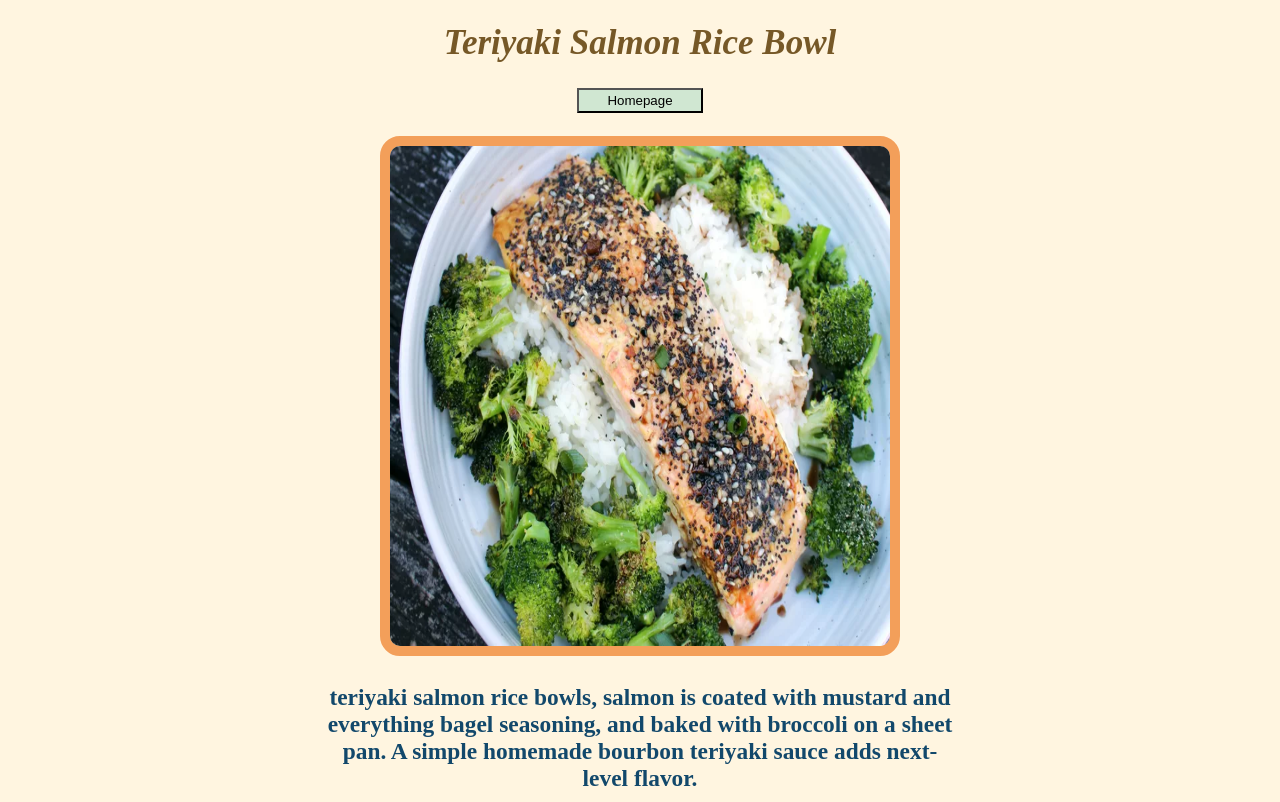
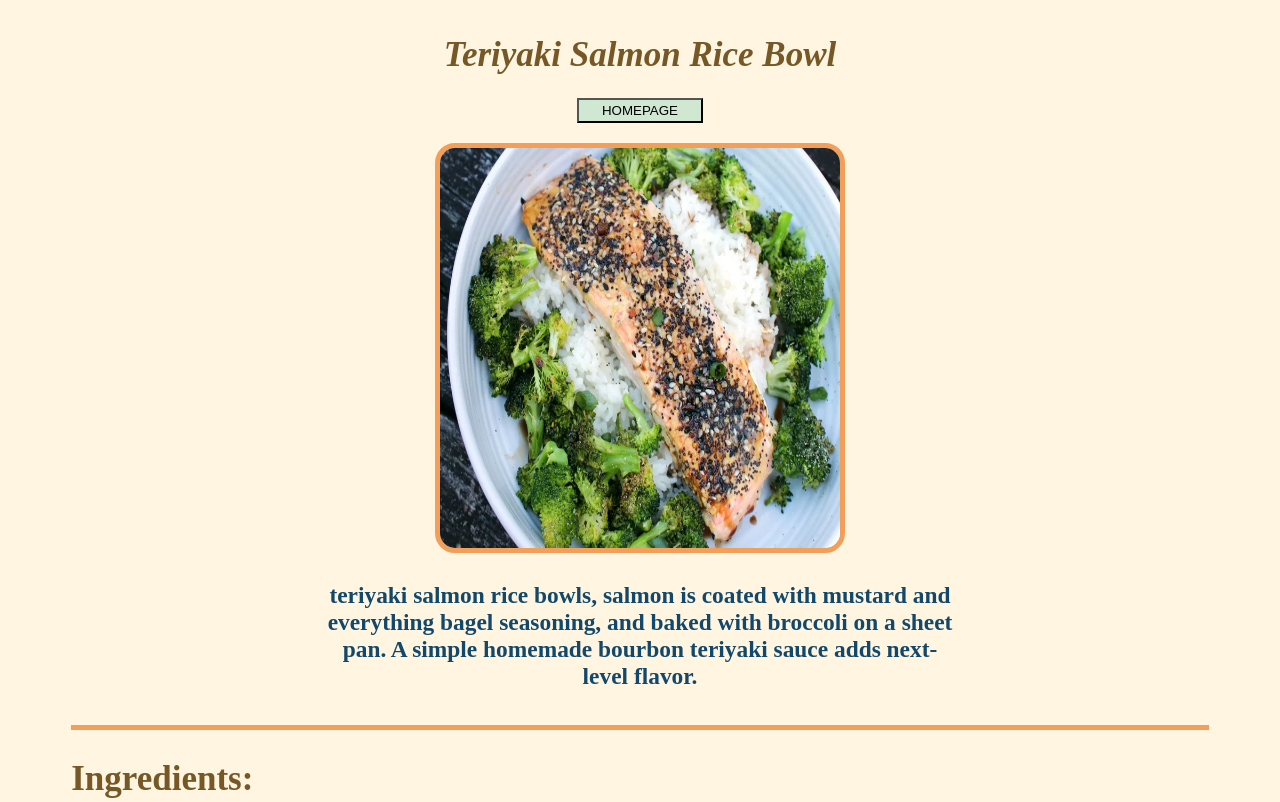
Before and after one commit to Braxton355/odin-recipes, a plain HTML site: page recipes/salmon.html in a window 1280 px wide. Shown: the top 802 px of the page. Drawn offline with Linux system fonts and the light colour scheme.

Commit message:
Cleaned up recipe pages (box model practice)
Simple additions, removed the use of line breaks, started utilizing css
margins, and box model.

```diff
--- a/recipes/recipestyles.css
+++ b/recipes/recipestyles.css
@@ -4,7 +4,7 @@ body {
 }
 
 .block-one {
-    margin: auto;
+    margin: 35px auto;
     width: 50%;
     text-align: center;
     font-size: 20px;
@@ -15,12 +15,18 @@ button {
     background-color: #D0E7D2;
     width: 20%;
     height: 25px;
+    display: block;
+    margin: 20px auto;
+}
+
+a {
+    text-decoration: none;
 }
 
 img {
-    width: 500px;
-    height: 500px;
-    border: solid 10px;
+    width: 400px;
+    height: 400px;
+    border: solid 5px;
     border-color: #F39F5A;
     border-radius: 20px;
 }
@@ -46,4 +52,5 @@ h3 {
 .ingredients, .steps {
     margin-left: 5%;
     margin-top: 2%;
+    margin-bottom: 30px;
 }
--- a/recipes/salmon.html
+++ b/recipes/salmon.html
@@ -9,14 +9,11 @@
     <div class="block-one">
         <h1><strong><em>Teriyaki Salmon Rice Bowl</em></strong></h1>
         <a href="../index.html">
-            <button type="button">Homepage</button>
+            <button type="button">HOMEPAGE</button>
         </a>
-        <br>
-        <br>
         <img src="images/salmon.webp"/>
         <h3>teriyaki salmon rice bowls, salmon is coated with mustard and everything bagel seasoning, and baked with broccoli on a sheet pan.
             A simple homemade bourbon teriyaki sauce adds next-level flavor.</h3>
-        <br>
     </div>
     <hr>
     <section class="ingredients">
```
Also changed, not shown: recipes/grilledcheese.html (+0 -3 lines), recipes/lasagna.html (+0 -3 lines).
